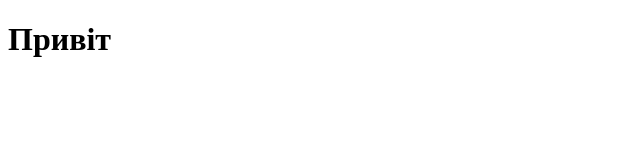
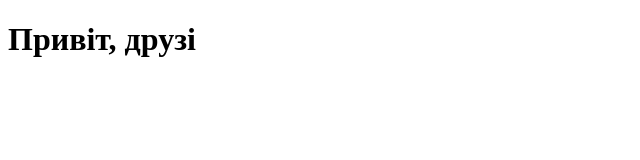
Before and after one commit to NikolayPilipenko/Tutorial, a plain HTML site: page index.html in a window 1280 px wide. Shown: the whole page, without its empty margins (0-640 px from the left). Drawn offline with Linux system fonts and the light colour scheme.

Commit message:
Update index.html

```diff
--- a/index.html
+++ b/index.html
@@ -7,6 +7,6 @@
     <title>Document</title>
   </head>
   <body>
-    <h1>Привіт</h1>
+    <h1>Привіт, друзі</h1>
   </body>
 </html>
```
